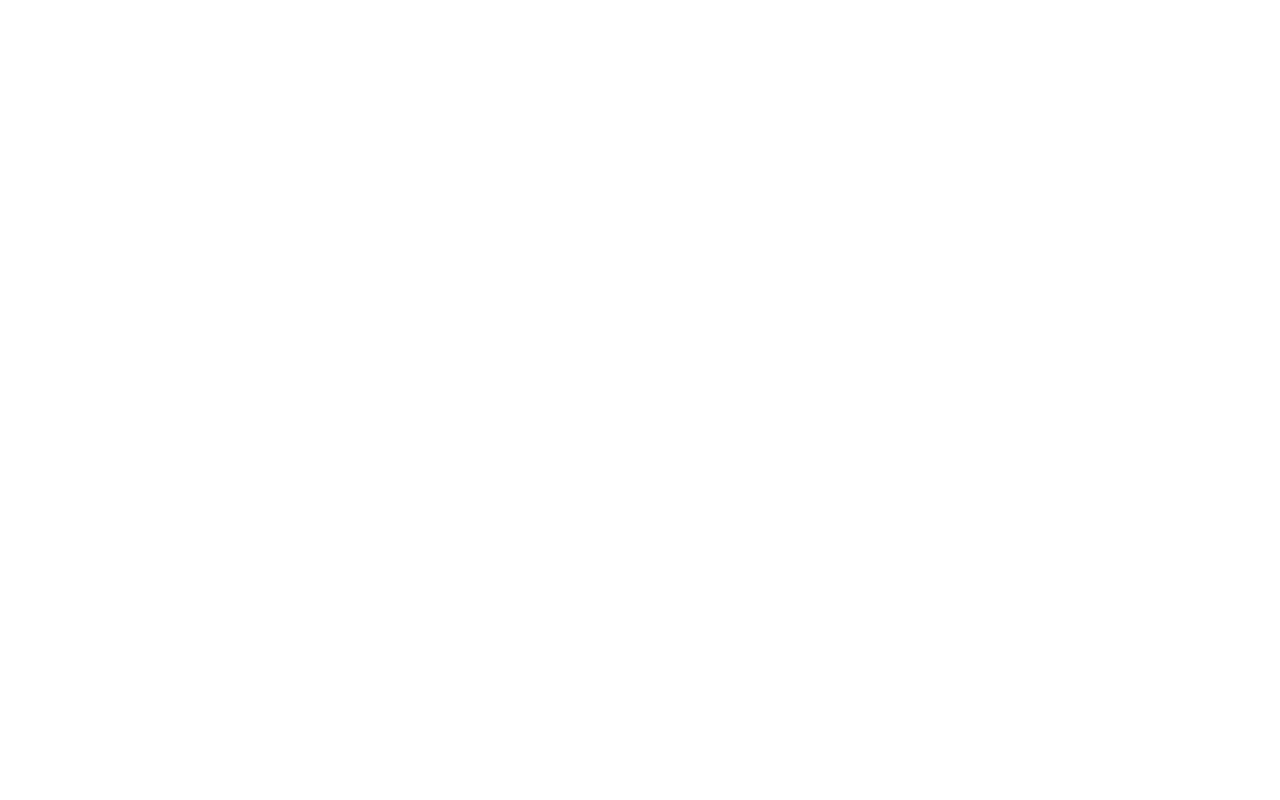
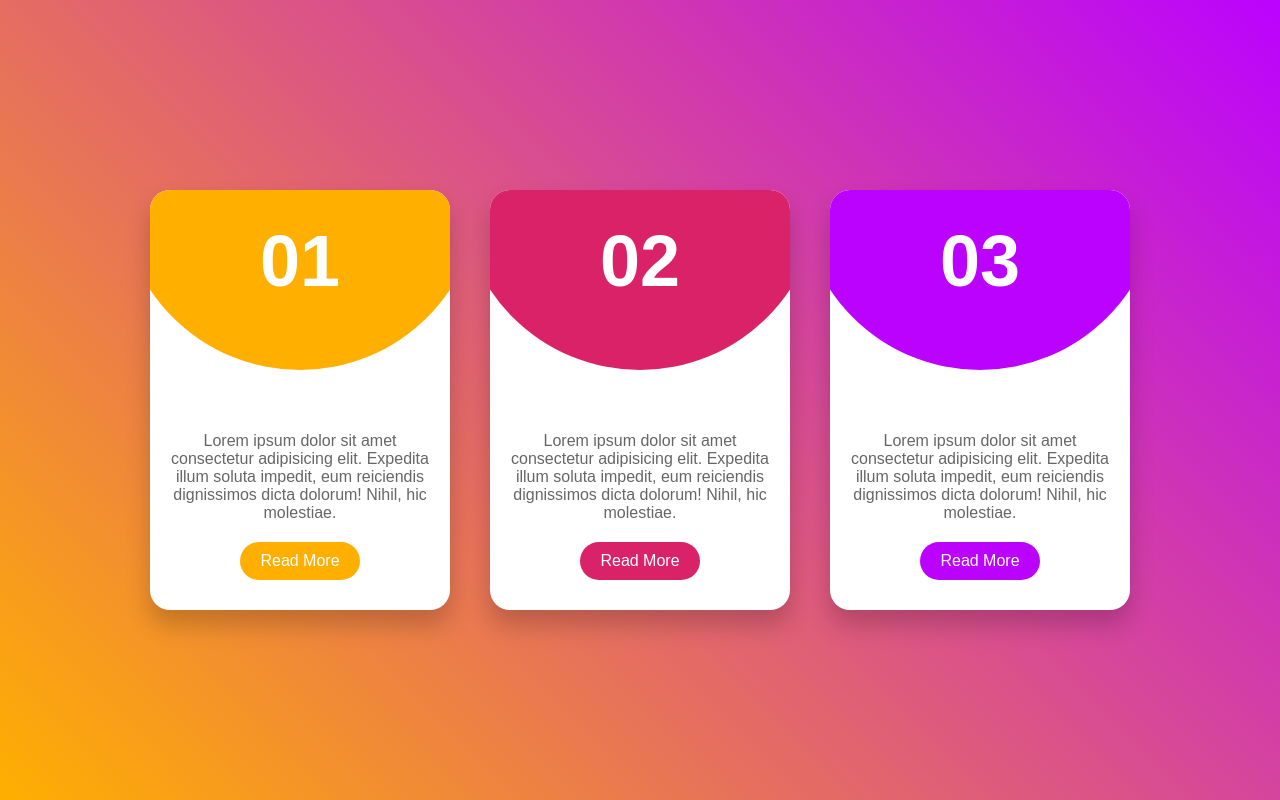
Before and after one commit to mustafakumshi/Responsive-Cards, a plain HTML site: page index.html in a window 1280 px wide. Drawn offline with Linux system fonts and the light colour scheme.

Commit message:
initial commit

```diff
--- a/CSS/style.css
+++ b/CSS/style.css
@@ -0,0 +1,101 @@
+* {
+  margin: 0;
+  padding: 0;
+  box-sizing: border-box;
+  font-family: sans-serif;
+}
+
+body {
+  display: flex;
+  justify-content: center;
+  align-items: center;
+  min-height: 100vh;
+  background: linear-gradient(45deg, #ffaf00, #bb02ff);
+  background-attachment: fixed;
+}
+
+.container {
+  position: relative;
+  width: 1150px;
+  padding: 20px;
+  display: flex;
+  justify-content: center;
+  align-items: center;
+  flex-wrap: wrap;
+}
+
+.container .card {
+  position: relative;
+  width: 300px;
+  height: 420px;
+  background: #fff;
+  margin: 20px;
+  border-radius: 20px;
+  overflow: hidden;
+  box-shadow: 0 15px 25px rgba(0, 0, 0, 0.2);
+  transition: 0.5s;
+}
+
+.container:hover .card {
+  filter: blur(20px);
+  transform: scale(0.9);
+  opacity: 0.5;
+}
+
+.container .card:hover {
+  filter: blur(0px);
+  transform: scale(1.1);
+  opacity: 1;
+}
+
+.container .card .circle {
+  position: relative;
+  width: 100%;
+  height: 100%;
+  background: #000;
+  clip-path: circle(180px at center 0);
+  text-align: center;
+}
+
+.container .card .circle h2 {
+  color: #fff;
+  font-size: 4.5em;
+  padding: 30px 0;
+}
+
+.container .card .content {
+  position: absolute;
+  bottom: 10px;
+  padding: 20px;
+  text-align: center;
+}
+
+.container .card .content p {
+  color: #666;
+}
+
+.container .card .content a {
+  position: relative;
+  display: inline-block;
+  padding: 10px 20px;
+  background: #000;
+  color: #fff;
+  border-radius: 40px;
+  text-decoration: none;
+  margin-top: 20px;
+}
+
+.container .card:nth-child(1) .circle,
+.container .card:nth-child(1) .content a {
+  background: #ffaf00;
+}
+
+.container .card:nth-child(2) .circle,
+.container .card:nth-child(2) .content a {
+  background: #da2268;
+}
+
+.container .card:nth-child(3) .circle,
+.container .card:nth-child(3) .content a {
+  background: #bb02ff;
+}
--- a/index.html
+++ b/index.html
@@ -7,5 +7,49 @@
     <link rel="stylesheet" href="CSS/style.css" />
     <title>Responsive Cards | Mustafa</title>
   </head>
-  <body></body>
+  <body>
+    <div class="container">
+      <div class="card">
+        <div class="circle">
+          <h2>01</h2>
+        </div>
+        <div class="content">
+          <p>
+            Lorem ipsum dolor sit amet consectetur adipisicing elit. Expedita
+            illum soluta impedit, eum reiciendis dignissimos dicta dolorum!
+            Nihil, hic molestiae.
+          </p>
+          <a href="#">Read More</a>
+        </div>
+      </div>
+
+      <div class="card">
+        <div class="circle">
+          <h2>02</h2>
+        </div>
+        <div class="content">
+          <p>
+            Lorem ipsum dolor sit amet consectetur adipisicing elit. Expedita
+            illum soluta impedit, eum reiciendis dignissimos dicta dolorum!
+            Nihil, hic molestiae.
+          </p>
+          <a href="#">Read More</a>
+        </div>
+      </div>
+
+      <div class="card">
+        <div class="circle">
+          <h2>03</h2>
+        </div>
+        <div class="content">
+          <p>
+            Lorem ipsum dolor sit amet consectetur adipisicing elit. Expedita
+            illum soluta impedit, eum reiciendis dignissimos dicta dolorum!
+            Nihil, hic molestiae.
+          </p>
+          <a href="#">Read More</a>
+        </div>
+      </div>
+    </div>
+  </body>
 </html>
```
